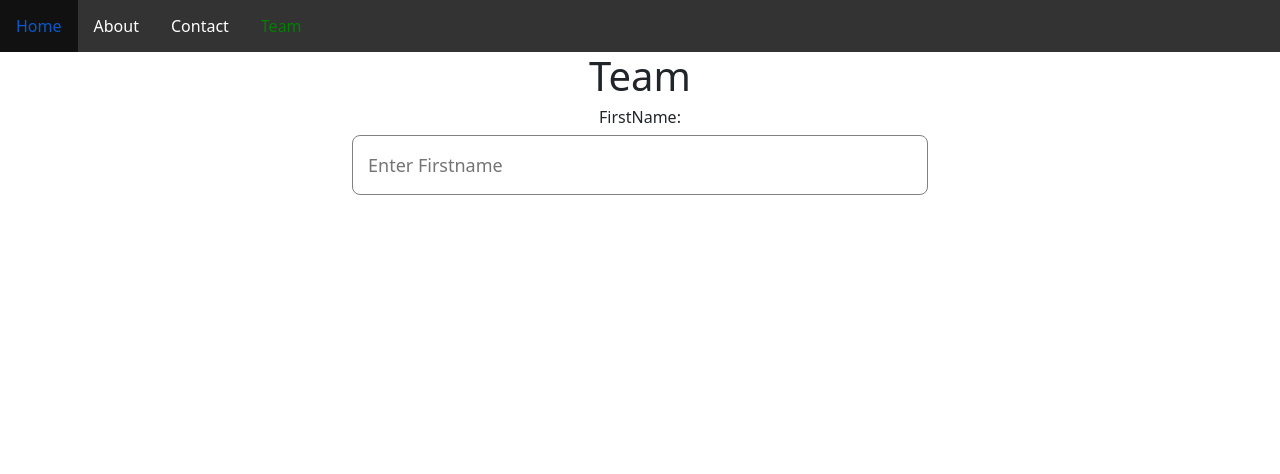
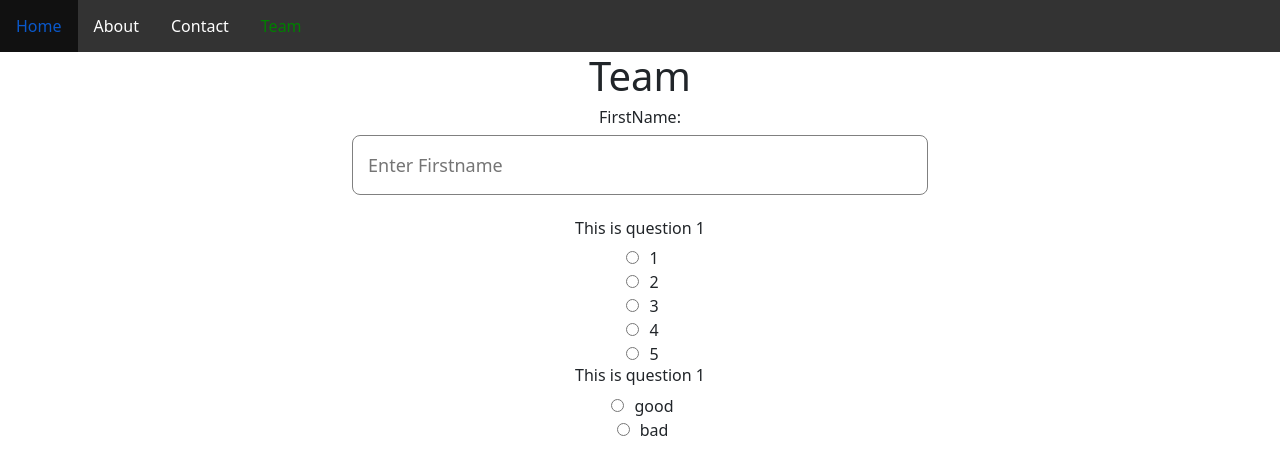
Before and after one commit to mrsamia/react_tuitoriaal, a React (Create React App) app: page /Team in a window 1280 px wide. Shown: the top 474 px of the page. Built offline with nearby package versions, Linux system fonts and the light colour scheme.

Commit message:
SRM | CISFormTwo

```diff
--- /dev/null
+++ b/src/component/CISFormTwo/Option.js
@@ -0,0 +1,12 @@
+import React from 'react';
+import "./style.css";
+
+function Option(props) {
+    return (
+        <div>
+            <input type="radio" className='radio_option' value={props.value} name={props.name}/>{props.level}
+        </div>
+    );
+}
+
+export default Option;
--- /dev/null
+++ b/src/component/CISFormTwo/OptionContainer.js
@@ -0,0 +1,13 @@
+import React from 'react';
+import Option from './Option';
+
+function OptionContainer(props) {
+    return (
+        <div>
+            {props.options.map((data) =>(<Option level={data} value={data} name={props.name}/>))}
+
+        </div>
+    );
+}
+
+export default OptionContainer;
--- /dev/null
+++ b/src/component/CISFormTwo/QuestionContainer.js
@@ -0,0 +1,14 @@
+import React from 'react';
+import QuestionTitle from './QuestionTitle';
+import OptionContainer from './OptionContainer';
+
+function QuestionContainer(props) {
+    return (
+        <div>
+            <QuestionTitle title={props.question}/>
+            <OptionContainer options={props.options} name={props.question} />
+        </div>
+    );
+}
+
+export default QuestionContainer;
--- /dev/null
+++ b/src/component/CISFormTwo/QuestionTitle.js
@@ -0,0 +1,11 @@
+import React from 'react';
+
+function QuestionTitle(props) {
+    return (
+        <div>
+            <h6>{props.title}</h6>
+        </div>
+    );
+}
+
+export default QuestionTitle;
--- /dev/null
+++ b/src/component/CISFormTwo/index.js
@@ -0,0 +1,13 @@
+import React from 'react';
+import QuestionContainer from './QuestionContainer';
+
+function index(props) {
+    return (
+        <div>
+            <QuestionContainer question=" This is question 1" options={[1,2,3,4,5]}/>
+            <QuestionContainer question=" This is question 1" options={["good","bad"]}/>
+        </div>
+    );
+}
+
+export default index;
--- /dev/null
+++ b/src/component/CISFormTwo/style.css
@@ -0,0 +1,6 @@
+.radio_option{
+    height: unset;
+    width: unset;
+    margin-left: 5px;
+    margin-right: 10px;
+}
--- a/src/pages/Team.js
+++ b/src/pages/Team.js
@@ -1,5 +1,6 @@
 import React, { Component } from 'react';
 import Login from '../containers/Login';
+import CISFormTwo from '../component/CISFormTwo';
 
 class Team extends Component {
     render() {
@@ -10,6 +11,7 @@ class Team extends Component {
                 </h1>
                <form>
                    <Login/>
+                   <CISFormTwo/>
                </form>
             </div>
         );
```
Also changed, not shown: src/component/CISForm/RadioOption.js (+2 -7 lines).
